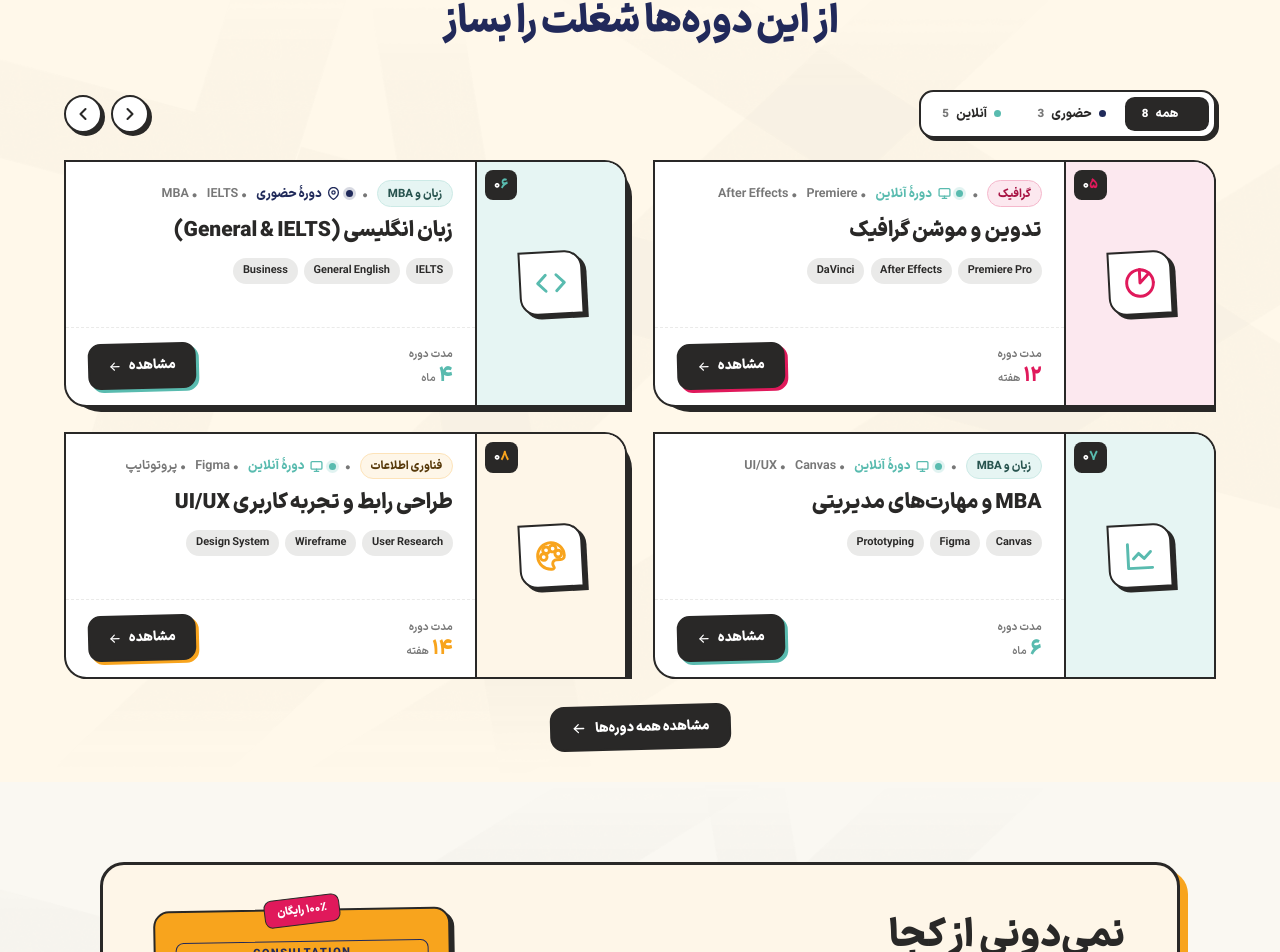
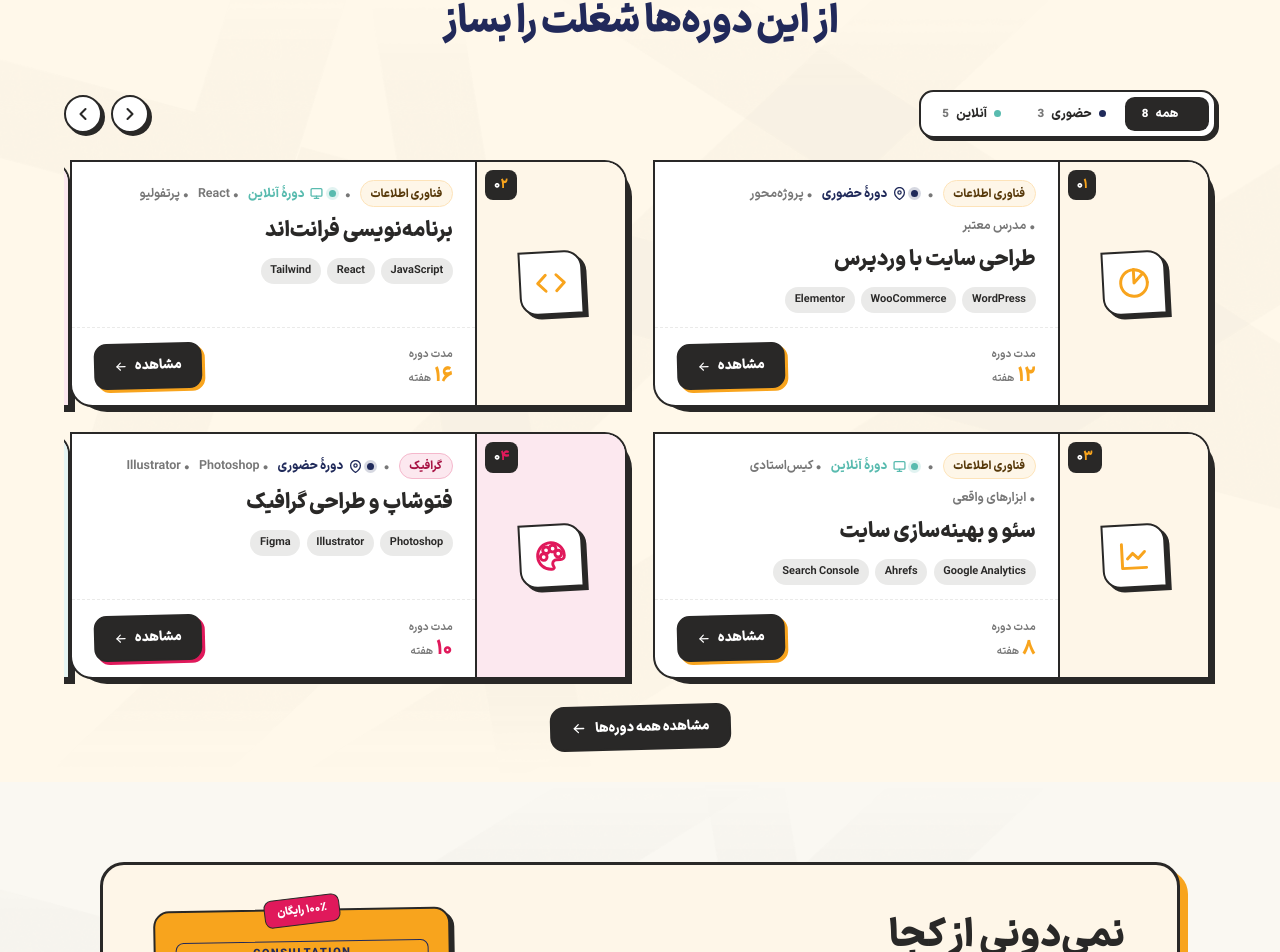
Before and after one commit to MohammadMehdiSadeghi/rokad-college, a React (Vite) app: page / in a window 1280 px wide. Shown: the part 3302-4254 px from the top of the page. Built offline with nearby package versions, Linux system fonts and the light colour scheme; the HTML template or start-up script is replaced by a standard one; a web font is replaced by a local one.

Commit message:
courses: remove autoplay, fix slide offset percent, shadow clip on hover

```diff
--- a/src/index.css
+++ b/src/index.css
@@ -2517,11 +2517,9 @@ a:focus-visible, button:focus-visible {
 .v2-courses .head { text-align: center; max-width: 820px; margin: 0 auto 1.6rem; }
 .v2-courses .head h2 { font-size: clamp(24px, 3.4vw, 40px); line-height: 1.2; font-weight: 900; color: var(--ink); margin: 0 0 .75rem; letter-spacing: -.01em; }
 
-/* ---- List (۲×۲ — چهار کارت در یک نما) ---- */
-.v2-list { display: grid; grid-template-columns: repeat(2, minmax(0, 1fr)); grid-auto-rows: 1fr; gap: 1.6rem; }
-
 /* ---- Carousel (track-based — همه صفحات در یک ردیف) ---- */
-.v2-carousel { overflow: hidden; }
+/* padding برای جای سایه (::before) تا هنگام هاور بریده نشود */
+.v2-carousel { overflow: hidden; padding: 6px 6px 8px; margin-block: -6px -8px; }
 .v2-track { display: flex; align-items: stretch; transition: transform .5s cubic-bezier(.4,0,.2,1); will-change: transform; }
 .v2-page { flex: 0 0 100%; display: grid; grid-template-columns: repeat(2, minmax(0, 1fr)); grid-auto-rows: 1fr; gap: 1.6rem; }
 
--- a/src/pages/Home/sections/Courses/index.jsx
+++ b/src/pages/Home/sections/Courses/index.jsx
@@ -129,13 +129,8 @@ export default function Courses() {
   var safePage = Math.min(page, pageCount - 1);
   var visible = filtered.slice(safePage * perPage, safePage * perPage + perPage);
 
-  /* ریست صفحه هنگام تغییر فیلتر + چرخش خودکار */
+  /* ریست صفحه هنگام تغییر فیلتر */
   useEffect(function() { setPage(0); }, [filter]);
-  useEffect(function() {
-    if (pageCount < 2) return;
-    var t = setInterval(function() { setPage(function(p) { return (p + 1) % pageCount; }); }, 6000);
-    return function() { clearInterval(t); };
-  }, [pageCount]);
 
   var segs = [
     { f: "all", label: "همه", count: counts.all },
```
